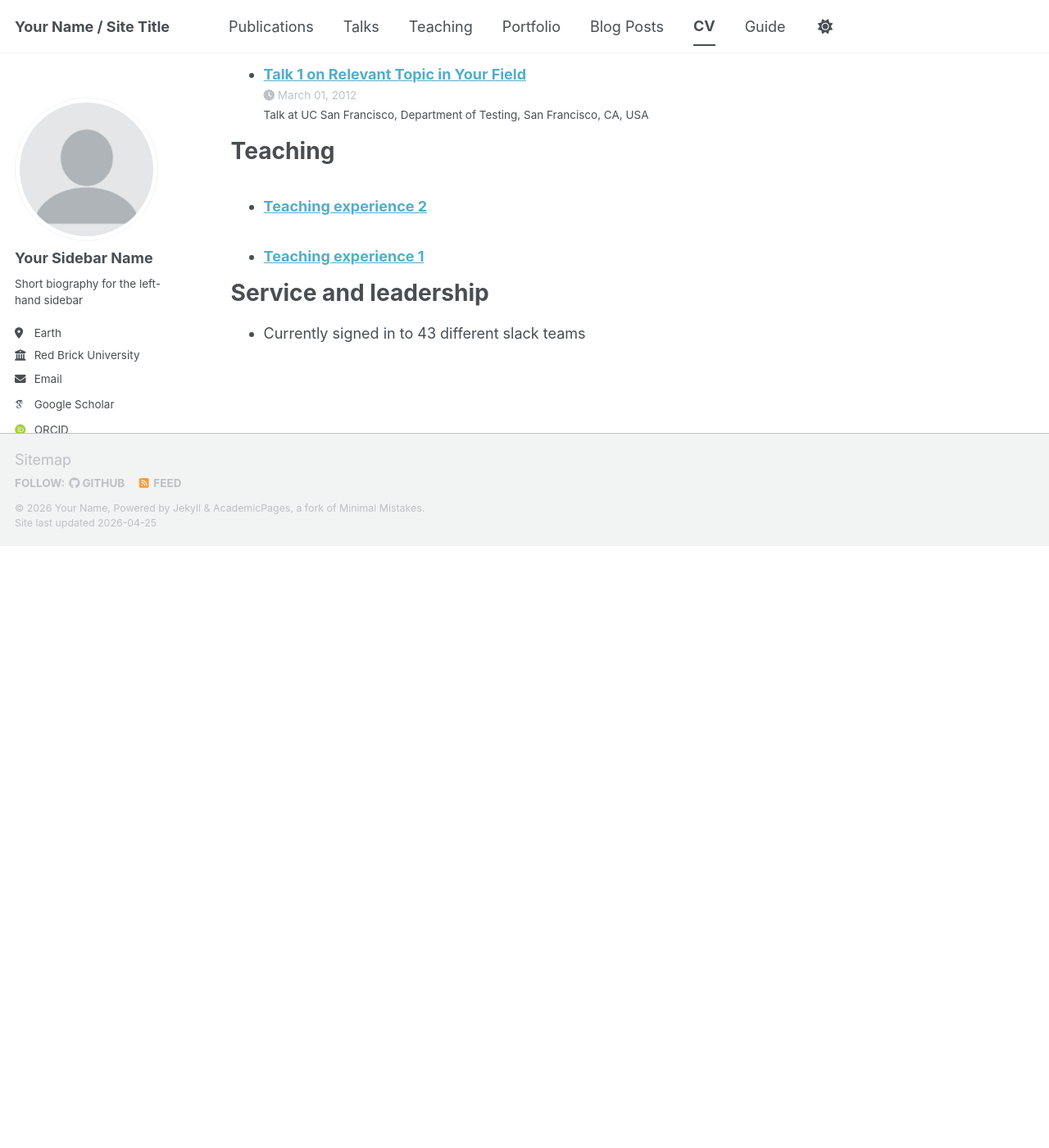
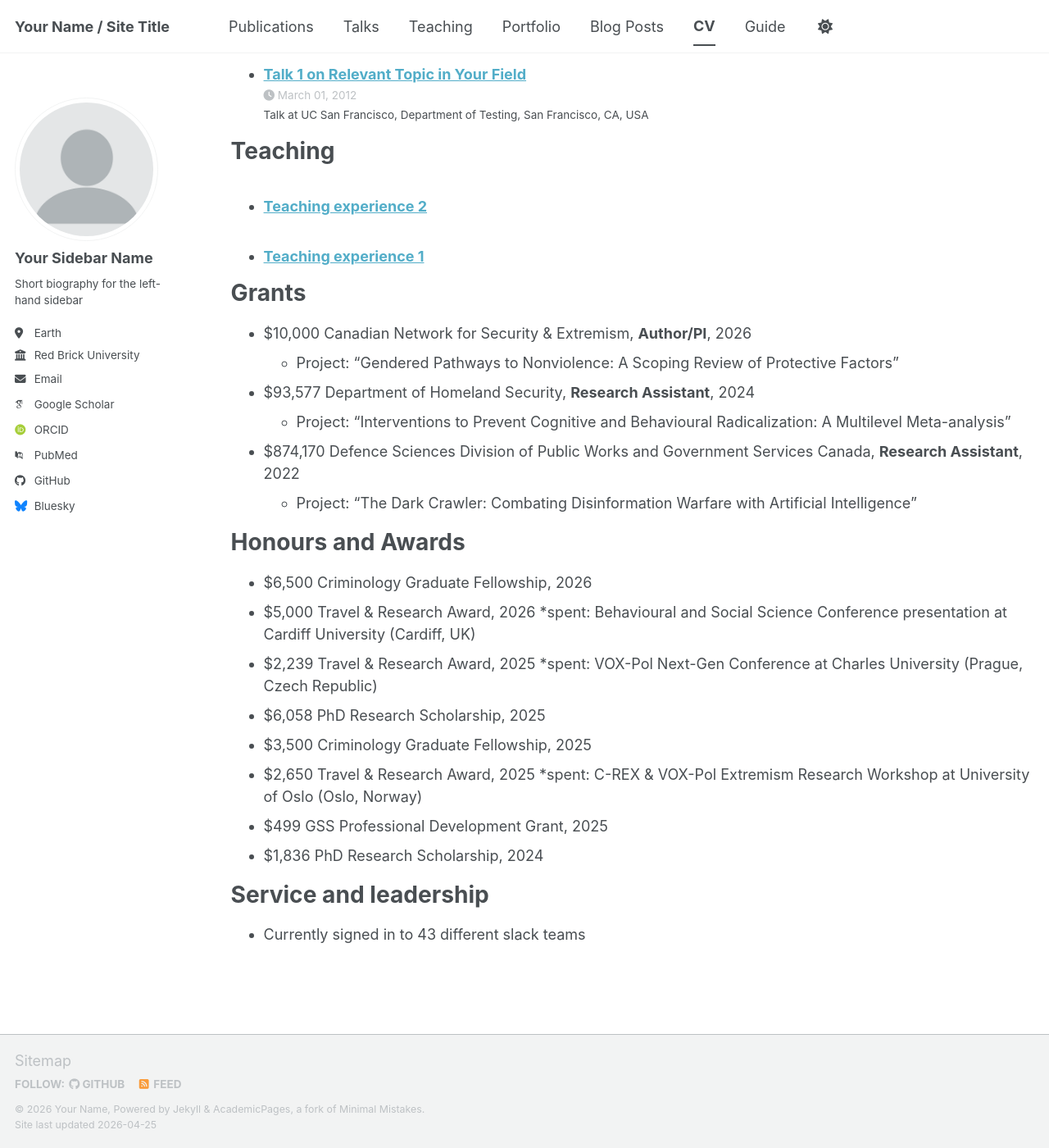
Before and after one commit to bomin-keum/bomin-keum.github.io, a Jekyll site: the page built from _pages/cv.md, in a window 1280 px wide and 1400 px high, scrolled down 1695 px. Shown: the whole window at 82% size. Built offline with Jekyll 4.4.1, drawn with Linux system fonts in a browser that asks for light colours; some web fonts are replaced; a script bundle is joined from its source files by our own code; library files that are not in the unit come from our copies; before the commit the page ends 2361 px from its top, so only the background shows below that; some of the changed text lies outside the part shown.

Commit message:
Revise education details and add grants and awards
Updated education year for M.Phil. and added grants and awards sections.

```diff
--- a/_pages/cv.md
+++ b/_pages/cv.md
@@ -12,7 +12,7 @@ redirect_from:
 Education
 ======
 * Ph.D in Criminology, Simon Fraser University, 2024 (ongoing)
-* M.Phil. in Criminological Research, University of Cambridge, 2023
+* M.Phil. in Criminological Research, University of Cambridge, 2024
 * B.A. (Hons. Distinction) in Criminology, Simon Fraser University, 2022
 
 Publications
@@ -44,6 +44,26 @@ Teaching
     {% include archive-single-cv.html %}
   {% endfor %}</ul>
 
+Grants
+======
+* $10,000 Canadian Network for Security & Extremism, **Author/PI**,  2026
+  * Project: "Gendered Pathways to Nonviolence: A Scoping Review of Protective Factors"
+* $93,577 Department of Homeland Security, **Research Assistant**, 2024
+  * Project: "Interventions to Prevent Cognitive and Behavioural Radicalization: A Multilevel Meta-analysis"
+* $874,170 Defence Sciences Division of Public Works and Government Services Canada, **Research Assistant**, 2022
+  * Project: "The Dark Crawler: Combating Disinformation Warfare with Artificial Intelligence"
+
+Honours and Awards
+======
+* $6,500 Criminology Graduate Fellowship, 2026
+* $5,000 Travel & Research Award, 2026 *spent: Behavioural and Social Science Conference presentation at Cardiff University (Cardiff, UK)
+* $2,239 Travel & Research Award, 2025 *spent: VOX-Pol Next-Gen Conference at Charles University (Prague, Czech Republic)
+* $6,058 PhD Research Scholarship, 2025
+* $3,500 Criminology Graduate Fellowship, 2025
+* $2,650 Travel & Research Award, 2025 *spent: C-REX & VOX-Pol Extremism Research Workshop at University of Oslo (Oslo, Norway)
+* $499 GSS Professional Development Grant, 2025
+* $1,836 PhD Research Scholarship, 2024
+
 Service and leadership
 ======
 * Currently signed in to 43 different slack teams
```
